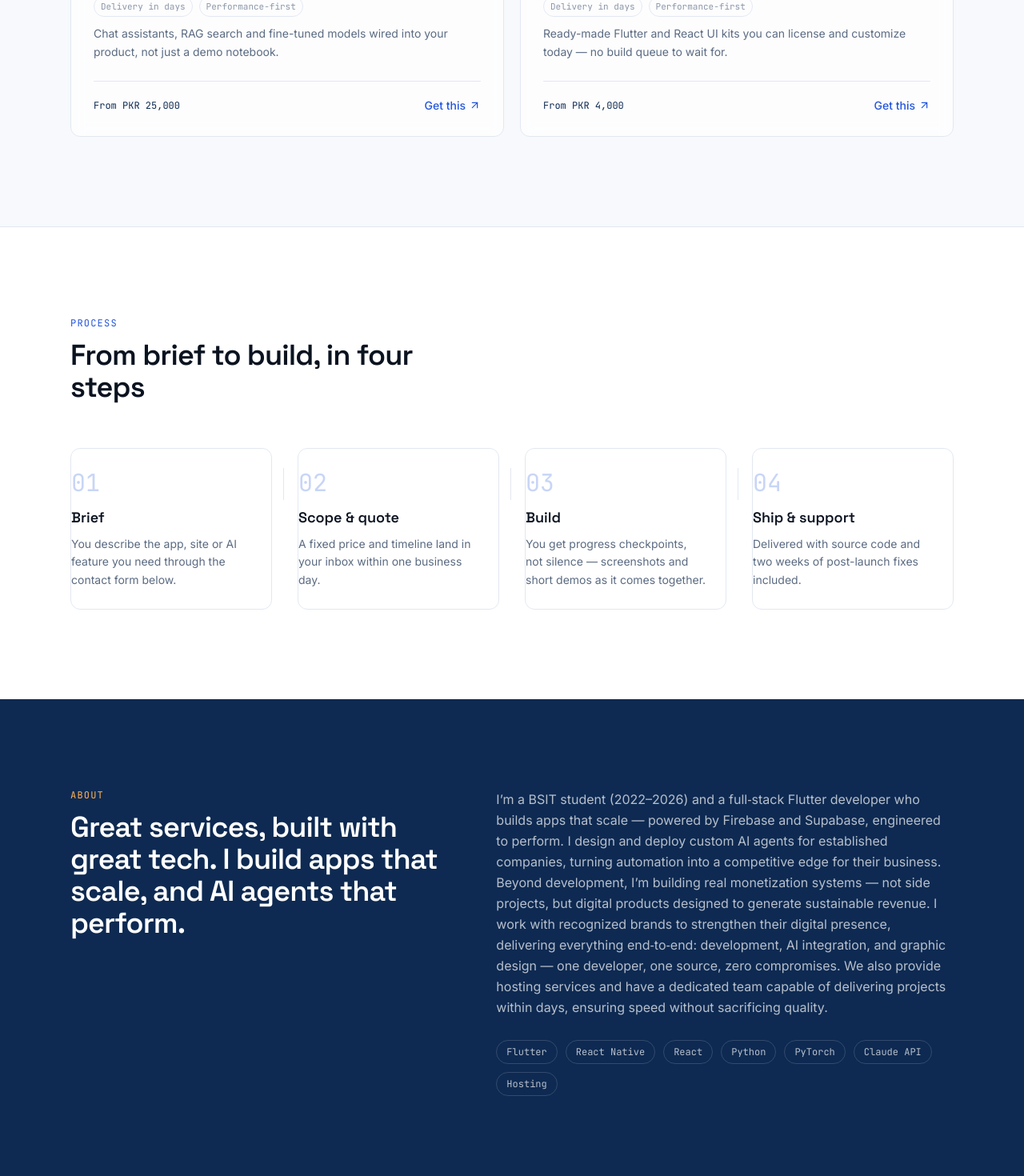
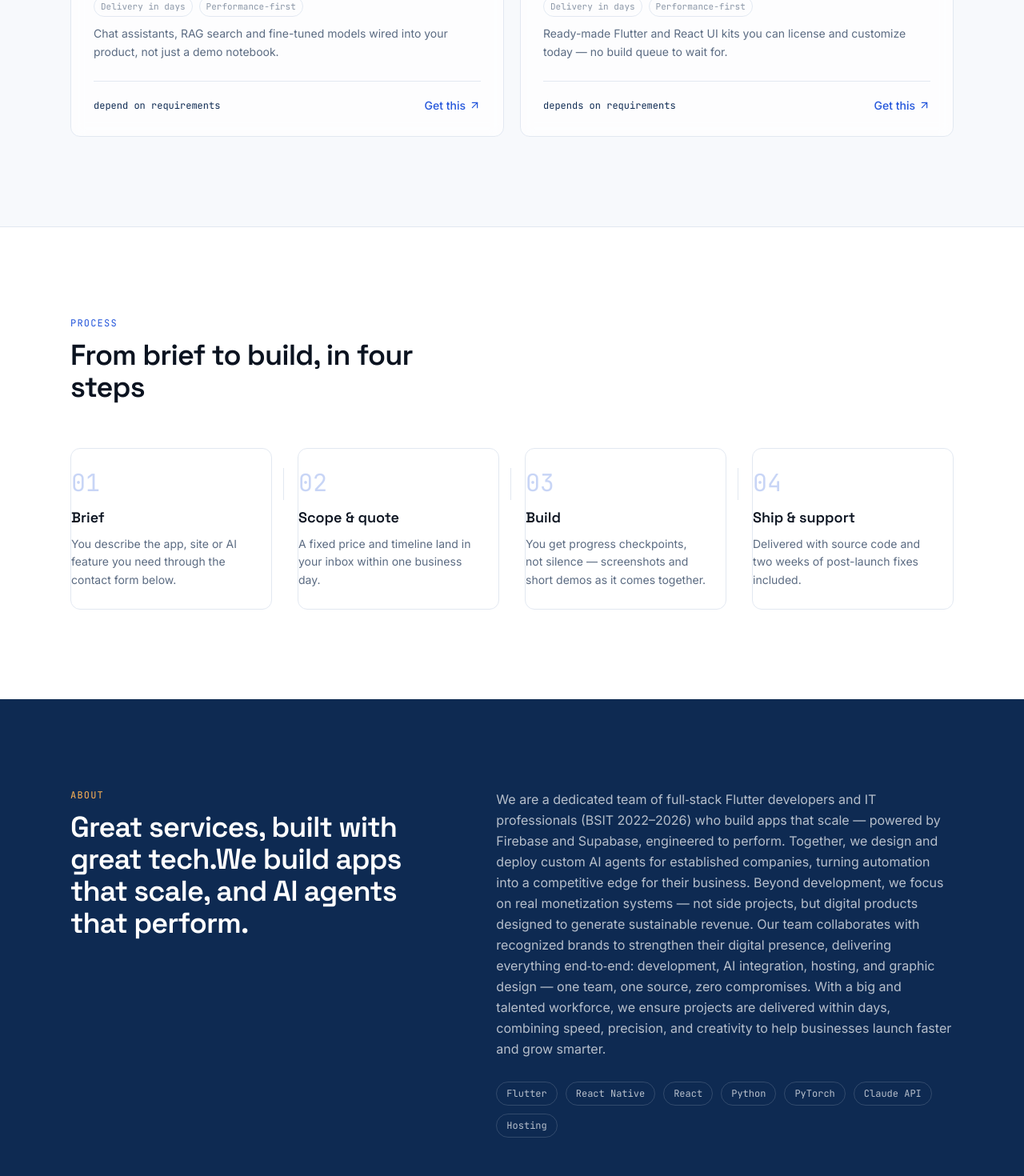
Before and after one commit to umehabiba6/probuysale, a React (Vite) app: page / in a window 1280 px wide. Shown: the part 1520-2990 px from the top of the page at 80% size. Built offline with nearby package versions, Linux system fonts and the light colour scheme.

Commit message:
Update About and Services UI

```diff
--- a/src/components/About.jsx
+++ b/src/components/About.jsx
@@ -15,18 +15,18 @@ export default function About() {
         <div>
           <p className="font-mono text-xs text-amber tracking-widest mb-3">ABOUT</p>
           <h2 className="font-display text-3xl md:text-4xl font-semibold text-white tracking-tight">
-            Great services, built with great tech. I build apps that scale, and AI agents that perform.
+            Great services, built with great tech.We build apps that scale, and AI agents that perform.
           </h2>
         </div>
 
         <div>
           {/* Edit this paragraph with your own background before launch */}
           <p className="text-white/70 leading-relaxed">
-            I’m a BSIT student (2022–2026) and a full‑stack Flutter developer who builds apps that scale — powered by Firebase and Supabase, engineered to perform. I design and deploy custom AI agents for established companies, turning automation into a competitive edge for their business. Beyond development, I’m building real monetization systems — not side projects, but digital products designed to generate sustainable revenue.
+            We are a dedicated team of full‑stack Flutter developers and IT professionals (BSIT 2022–2026) who build apps that scale — powered by Firebase and Supabase, engineered to perform. Together, we design and deploy custom AI agents for established companies, turning automation into a competitive edge for their business.
 
-I work with recognized brands to strengthen their digital presence, delivering everything end‑to‑end: development, AI integration, and graphic design — one developer, one source, zero compromises.
+Beyond development, we focus on real monetization systems — not side projects, but digital products designed to generate sustainable revenue. Our team collaborates with recognized brands to strengthen their digital presence, delivering everything end‑to‑end: development, AI integration, hosting, and graphic design — one team, one source, zero compromises.
 
-We also provide hosting services and have a dedicated team capable of delivering projects within days, ensuring speed without sacrificing quality.
+With a big and talented workforce, we ensure projects are delivered within days, combining speed, precision, and creativity to help businesses launch faster and grow smarter.
           </p>
           <div className="flex flex-wrap gap-2.5 mt-7">
             {STACK.map((t) => (
--- a/src/components/Services.jsx
+++ b/src/components/Services.jsx
@@ -6,28 +6,28 @@ const ITEMS = [
     icon: Smartphone,
     title: "Mobile apps",
     desc: "Native-feel Android & iOS apps built in Flutter or React Native, from a single codebase you can maintain.",
-    price: "From PKR 35,000",
+    price: "depend on requirements",
   },
   {
     tag: "service/web-development",
     icon: Globe,
     title: "Websites & dashboards",
     desc: "React storefronts, portals and admin dashboards — fast to load, easy to extend, deployed on your own domain.",
-    price: "From PKR 20,000",
+    price: "not fixed, depends on requirements",
   },
   {
     tag: "service/ai-ml-integration",
     icon: Sparkles,
     title: "AI & ML integration",
     desc: "Chat assistants, RAG search and fine-tuned models wired into your product, not just a demo notebook.",
-    price: "From PKR 25,000",
+    price: "depend on requirements",
   },
   {
     tag: "product/ui-kits",
     icon: PackageOpen,
     title: "UI kits & templates",
     desc: "Ready-made Flutter and React UI kits you can license and customize today — no build queue to wait for.",
-    price: "From PKR 4,000",
+    price: "depends on requirements",
   },
 ];
 
```
